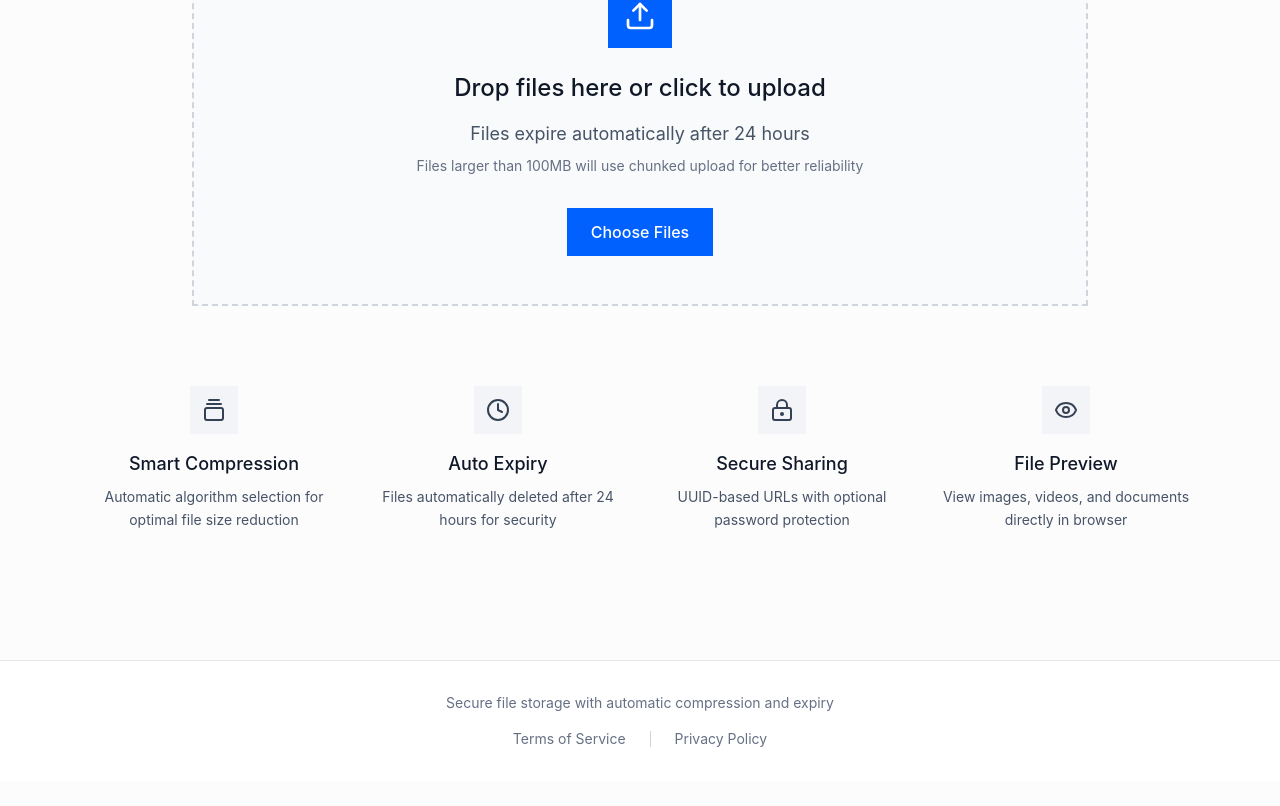
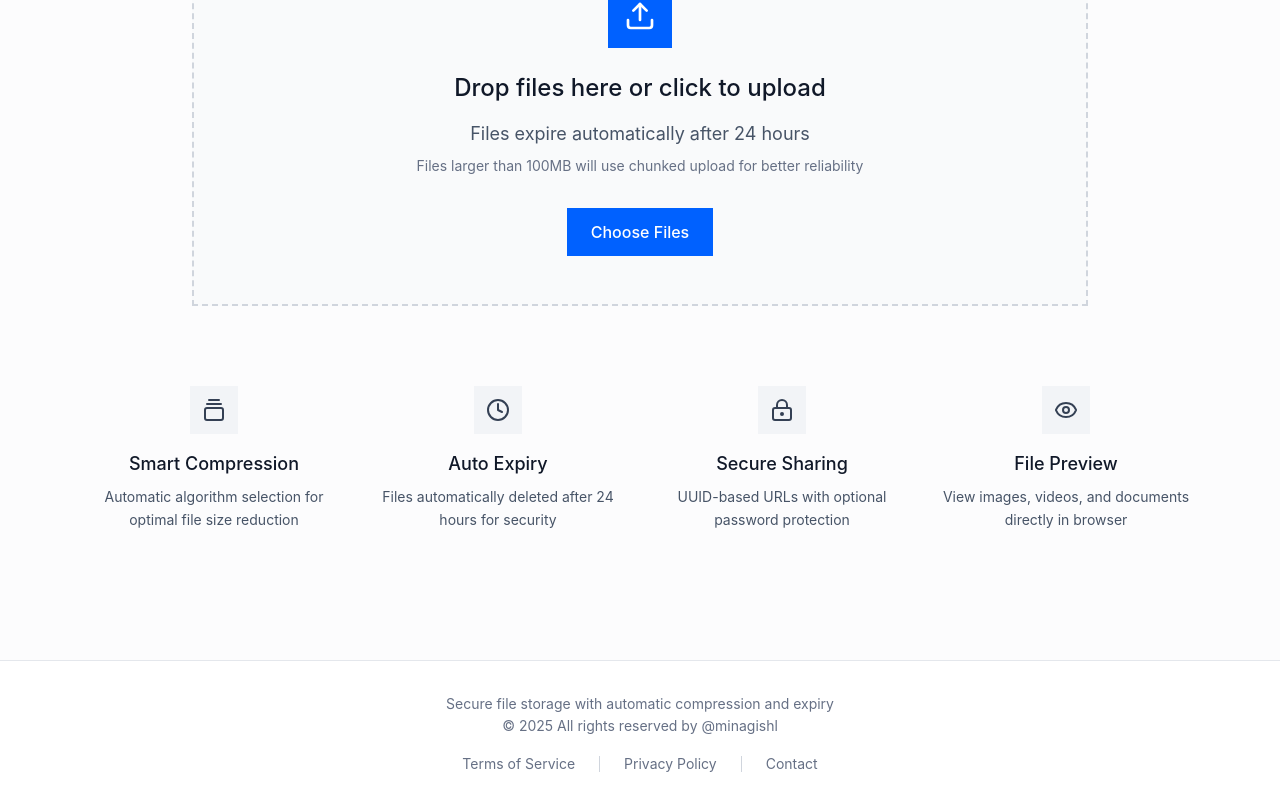
Before and after one commit to minagishl/one, a React (Vite) app in the folder frontend/: page / in a window 1280 px wide. Shown: the part 572-1378 px from the top of the page. Before the commit the page ends 1353 px from the top, so only its background shows below. Built offline with nearby package versions, Linux system fonts and the light colour scheme.

Commit message:
feat: update footer content

```diff
--- a/frontend/src/components/Footer.tsx
+++ b/frontend/src/components/Footer.tsx
@@ -2,8 +2,21 @@ export default function Footer() {
 	return (
 		<footer className='bg-white border-t border-gray-200 mt-20'>
 			<div className='max-w-6xl mx-auto px-6 py-8'>
-				<div className='text-center text-sm text-gray-500'>
-					<p className='mb-4'>Secure file storage with automatic compression and expiry</p>
+				<div className='text-center text-sm text-gray-500 space-y-4'>
+					<p className='leading-relaxed'>
+						Secure file storage with automatic compression and expiry
+						<br />
+						&copy; {new Date().getFullYear()} All rights reserved by{' '}
+						<a
+							href='https://x.com/minagishl'
+							className='text-gray-500 hover:text-gray-700 transition-colors'
+							target='_blank'
+							rel='noopener noreferrer'
+						>
+							@minagishl
+						</a>
+					</p>
+
 					<div className='flex items-center justify-center gap-6'>
 						<a href='/terms' className='text-gray-500 hover:text-gray-700 transition-colors'>
 							Terms of Service
@@ -12,6 +25,15 @@ export default function Footer() {
 						<a href='/privacy' className='text-gray-500 hover:text-gray-700 transition-colors'>
 							Privacy Policy
 						</a>
+						<div className='w-px h-4 bg-gray-300'></div>
+						<a
+							href='https://x.com/minagishl'
+							className='text-gray-500 hover:text-gray-700 transition-colors'
+							target='_blank'
+							rel='noopener noreferrer'
+						>
+							Contact
+						</a>
 					</div>
 				</div>
 			</div>
```
